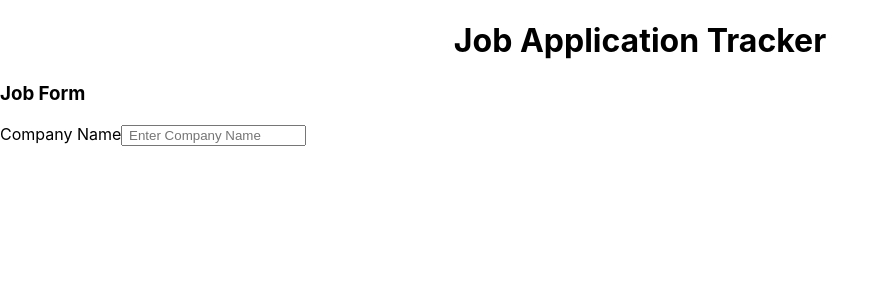
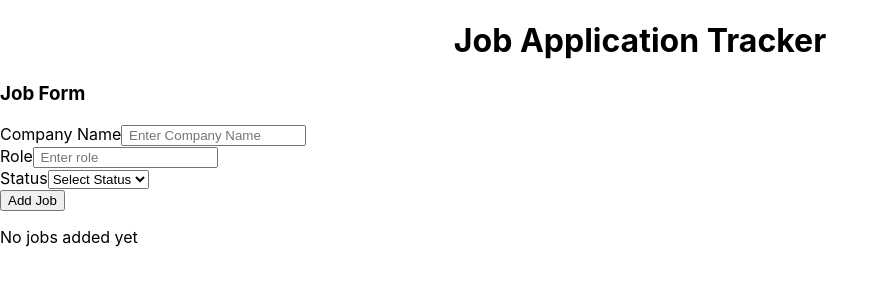
Before and after one commit to Tina1903/ApplicationTracker, a React (Create React App) app: page / in a window 1280 px wide. Shown: the top 300 px of the page, without its empty margins (0-889 px from the left). Built offline with nearby package versions, Linux system fonts and the light colour scheme.

Commit message:
1st commit

```diff
--- a/src/App.jsx
+++ b/src/App.jsx
@@ -1,4 +1,3 @@
-import logo from "./logo.svg";
 import "./App.css";
 import { useState } from "react";
 import JobForm from "./Components/JobForm";
--- a/src/Components/JobCard.jsx
+++ b/src/Components/JobCard.jsx
@@ -1,7 +1,19 @@
 import React from "react";
+import { Button } from "react-bootstrap";
 
-const JobCard = () => {
-  return <div>JobCard</div>;
+const JobCard = ({ job, deleteJob }) => {
+  return (
+    <>
+      <div
+        style={{ border: "1px solid grey", margin: "10px", padding: "10px" }}
+      >
+        <h3>{job?.company}</h3>
+        <p>{job?.role}</p>
+        <p>{job?.status}</p>
+        <Button onClick={() => deleteJob(job.id)}>Delete</Button>
+      </div>
+    </>
+  );
 };
 
 export default JobCard;
--- a/src/Components/JobForm.jsx
+++ b/src/Components/JobForm.jsx
@@ -1,24 +1,60 @@
 import React, { useState } from "react";
-import { Col, Form, Row } from "react-bootstrap";
+import { Button, Col, Form, Row } from "react-bootstrap";
 
-const JobForm = () => {
+const JobForm = ({ addJob }) => {
   const [company, setCompany] = useState("");
   const [role, setRole] = useState("");
-  const [status, setStatus] = useState("Applied");
+  const [status, setStatus] = useState("");
+
+  const handleSubmit = () => {
+    const newJob = { id: Date.now(), company, role, status };
+    console.log(newJob);
+    addJob(newJob);
+    setCompany("");
+    setRole("");
+    setStatus("");
+  };
   return (
     <>
       <Row>
         <h3>Job Form</h3>
-        <Col>
+        <Col xs={6}>
           <Form.Group>
             <Form.Label>Company Name</Form.Label>
             <Form.Control
               type="text"
               value={company}
+              onChange={(e) => setCompany(e.target.value)}
               placeholder=" Enter Company Name"
             />
           </Form.Group>
         </Col>
+        <Col xs={6}>
+          <Form.Group>
+            <Form.Label>Role</Form.Label>
+            <Form.Control
+              type="text"
+              value={role}
+              onChange={(e) => setRole(e.target.value)}
+              placeholder=" Enter role"
+            />
+          </Form.Group>
+        </Col>
+        <Col xs={6}>
+          <Form.Group>
+            <Form.Label>Status</Form.Label>
+            <Form.Select
+              value={status}
+              onChange={(e) => setStatus(e.target.value)}
+            >
+              <option value="">Select Status</option>
+              <option value="Applied">Applied</option>
+              <option value="Interview">Interview</option>
+              <option value="Rejected">Rejected</option>
+            </Form.Select>
+          </Form.Group>
+        </Col>
+        <Button onClick={handleSubmit}>Add Job</Button>
       </Row>
     </>
   );
--- a/src/Components/JobList.jsx
+++ b/src/Components/JobList.jsx
@@ -1,7 +1,18 @@
 import React from "react";
+import JobCard from "./JobCard";
 
-const JobList = () => {
-  return <></>;
+const JobList = ({ jobs, deleteJob }) => {
+  return (
+    <>
+      {jobs.length === 0 ? (
+        <p>No jobs added yet</p>
+      ) : (
+        jobs?.map((job) => (
+          <JobCard key={job.id} job={job} deleteJob={deleteJob} />
+        ))
+      )}
+    </>
+  );
 };
 
 export default JobList;
```
